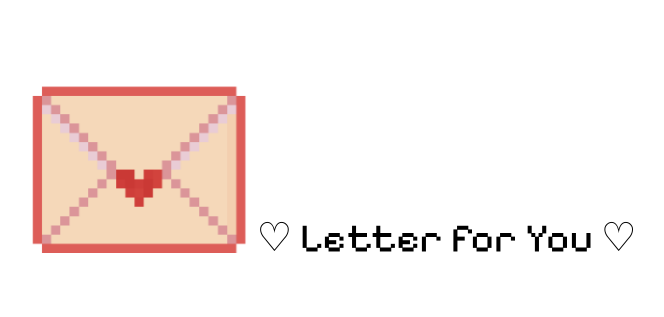
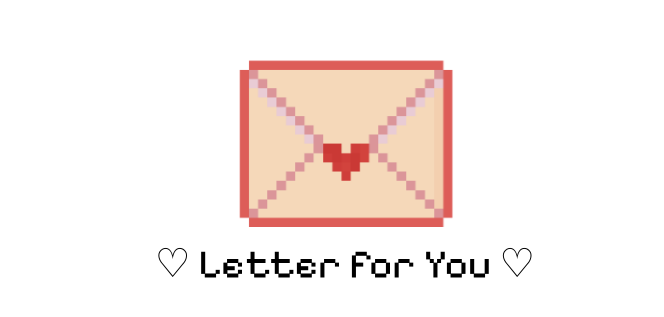
Before and after one commit to exsoulfreak/somethingimportant, a plain HTML site: page index.html in a window 1280 px wide. Shown: the part 201-518 px from the top of the page, without its empty margins (295-959 px from the left). Drawn offline with Linux system fonts and the light colour scheme; a web font is replaced by a local one.

Commit message:
mew updadte

```diff
--- a/index.html
+++ b/index.html
@@ -16,10 +16,12 @@
   </head>
   <body>
     <!-- Envelope Screen -->
-    <div id="envelope-container">
-      <img src="envelope.png" alt="Envelope" id="envelope" />
-      <p style="background-color:  rgba(255, 255, 255, 0.8); padding: 5px 15px; border-radius: 10px; display: inline-block;">♡ Letter for You ♡</p>
-    </div>
+    <div id="envelope-container" style="display: flex; flex-direction: column; align-items: center; justify-content: center; height: 100vh;">
+  <img src="envelope.png" alt="Envelope" id="envelope" />
+  <p style="background-color: rgba(255, 255, 255, 0.8); padding: 5px 15px; border-radius: 10px; display: inline-block; margin-top: 10px;">
+    ♡ Letter for You ♡
+  </p>
+</div>
 
     <!-- Letter Screen -->
     <div id="letter-container">
```
